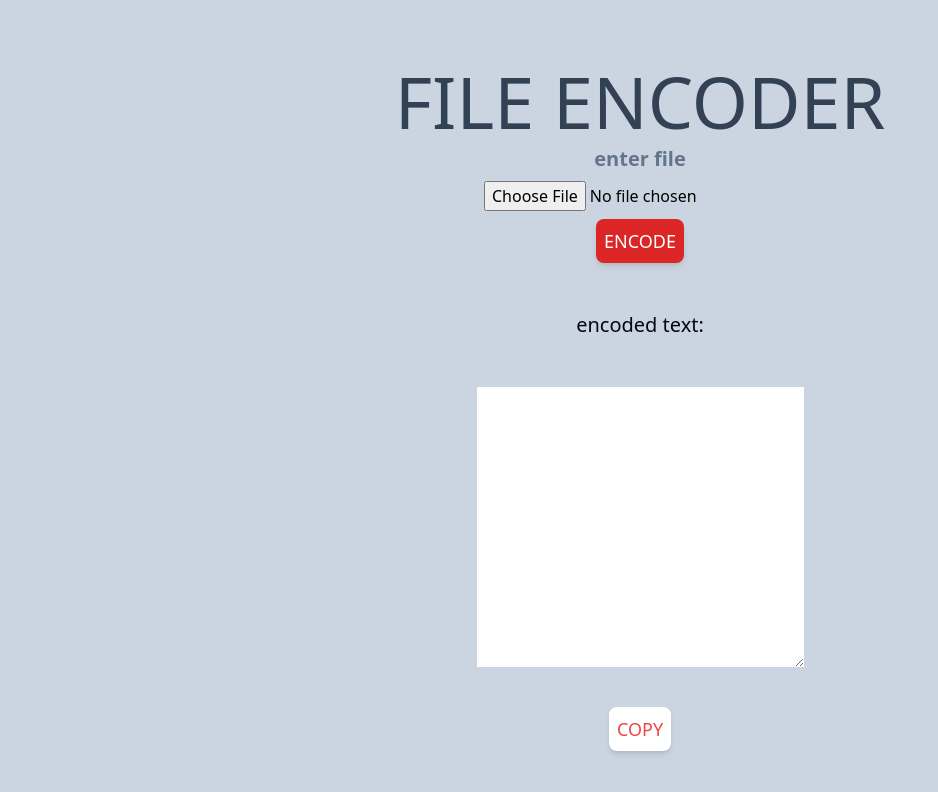
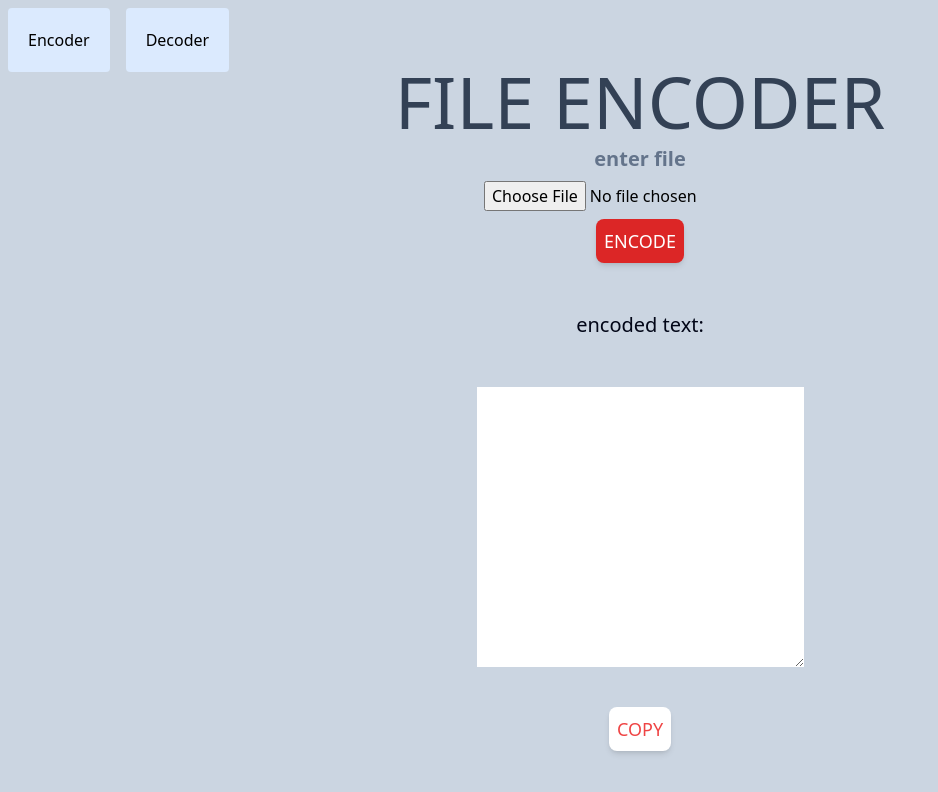
Before and after one commit to harshit0571/Base64-Encoder, a Next.js app: page / in a window 1280 px wide. Shown: the top 792 px of the page, without its empty margins (0-938 px from the left). Built offline with nearby package versions, Linux system fonts and the light colour scheme.

Commit message:
buttons added for encoder and decoder

```diff
--- /dev/null
+++ b/src/components/Decoder.jsx
@@ -0,0 +1,7 @@
+import React from "react";
+
+function Decoder() {
+  return <div>Decoder</div>;
+}
+
+export default Decoder;
--- /dev/null
+++ b/src/components/Encoder.jsx
@@ -0,0 +1,59 @@
+import React from "react";
+import { comment } from "postcss";
+import { useState } from "react";
+
+function Encoder() {
+  const [File, setFile] = useState(null);
+  const [Base64File, setBase64File] = useState("");
+  const Base64 = () => {
+    const reader = new FileReader();
+    const url = reader.readAsDataURL(File);
+    reader.onload = function () {
+      setBase64File(reader.result);
+      const y = reader.result;
+      console.log(y);
+      setBase64File(y);
+    };
+  };
+  return (
+    <div className="flex-col justify-center items-center flex bg-slate-300 absolute h-[100%] w-[100%]">
+      <div className="mt-4 flex items-center flex-col">
+        <h1 className="lg:text-7xl sm:text-4xl md:text-5xl text-slate-700">
+          FILE ENCODER
+        </h1>
+        <h1 className="text-xl text-slate-500 font-semibold mt-10 mb-5 sm:m-2">
+          enter file
+        </h1>
+      </div>
+
+      <div className=" flex items-center flex-col">
+        <input type="file" onChange={(e) => setFile(e.target.files[0])} />
+        <button
+          className="bg-red-600 rounded-lg shadow-md text-2xl sm:text-lg text-white p-2 mt-10 sm:m-2"
+          onClick={Base64}
+        >
+          ENCODE
+        </button>
+        <h1 className="text-xl text-slate-950 mt-10 mb-5">encoded text: </h1>
+        <textarea
+          rows={10}
+          cols={30}
+          readOnly
+          value={Base64File}
+          className="mt-7 text-lg "
+        ></textarea>
+        <button
+          className="bg-white rounded-lg shadow-md text-2xl sm:text-lg text-red-500 p-2 mt-10"
+          onClick={() => {
+            navigator.clipboard.writeText(Base64File);
+            alert("copied");
+          }}
+        >
+          COPY
+        </button>
+      </div>
+    </div>
+  );
+}
+
+export default Encoder;
--- a/src/pages/index.js
+++ b/src/pages/index.js
@@ -1,59 +1,36 @@
+import Decoder from "@/components/Decoder";
+import Encoder from "@/components/Encoder";
 import { comment } from "postcss";
 import { useState } from "react";
 
 export default function Home() {
-  const [File, setFile] = useState(null);
-  const [Base64File, setBase64File] = useState("");
-  const Base64 = () => {
-    const reader = new FileReader();
-    const url = reader.readAsDataURL(File);
-    reader.onload = function () {
-      setBase64File(reader.result);
-      const y = reader.result;
-      console.log(y);
-      setBase64File(y);
-    };
+  const [Choice, setChoice] = useState(1);
+  const Button = () => {
+    return (
+      <div className="flex items-center absolute top-0 left-0 z-10">
+        <button
+          className="p-5 rounded bg-blue-100 m-2"
+          onClick={() => {
+            setChoice(1);
+          }}
+        >
+          Encoder
+        </button>
+        <button
+          className="p-5 rounded bg-blue-100 m-2"
+          onClick={() => {
+            setChoice(0);
+          }}
+        >
+          Decoder
+        </button>
+      </div>
+    );
   };
-
   return (
     <>
-      <div className="flex-col justify-center items-center flex bg-slate-300 absolute h-[100%] w-[100%]">
-        <div className="mt-4 flex items-center flex-col">
-          <h1 className="lg:text-7xl sm:text-4xl md:text-5xl text-slate-700">
-            FILE ENCODER
-          </h1>
-          <h1 className="text-xl text-slate-500 font-semibold mt-10 mb-5 sm:m-2">
-            enter file
-          </h1>
-        </div>
-
-        <div className=" flex items-center flex-col">
-          <input type="file" onChange={(e) => setFile(e.target.files[0])} />
-          <button
-            className="bg-red-600 rounded-lg shadow-md text-2xl sm:text-lg text-white p-2 mt-10 sm:m-2"
-            onClick={Base64}
-          >
-            ENCODE
-          </button>
-          <h1 className="text-xl text-slate-950 mt-10 mb-5">encoded text: </h1>
-          <textarea
-            rows={10}
-            cols={30}
-            readOnly
-            value={Base64File}
-            className="mt-7 text-lg "
-          ></textarea>
-          <button
-            className="bg-white rounded-lg shadow-md text-2xl sm:text-lg text-red-500 p-2 mt-10"
-            onClick={() => {
-              navigator.clipboard.writeText(Base64File);
-              alert("copied");
-            }}
-          >
-            COPY
-          </button>
-        </div>
-      </div>
+      <Button />
+      <div>{Choice ? <Encoder /> : <Decoder />}</div>
     </>
   );
 }
```
